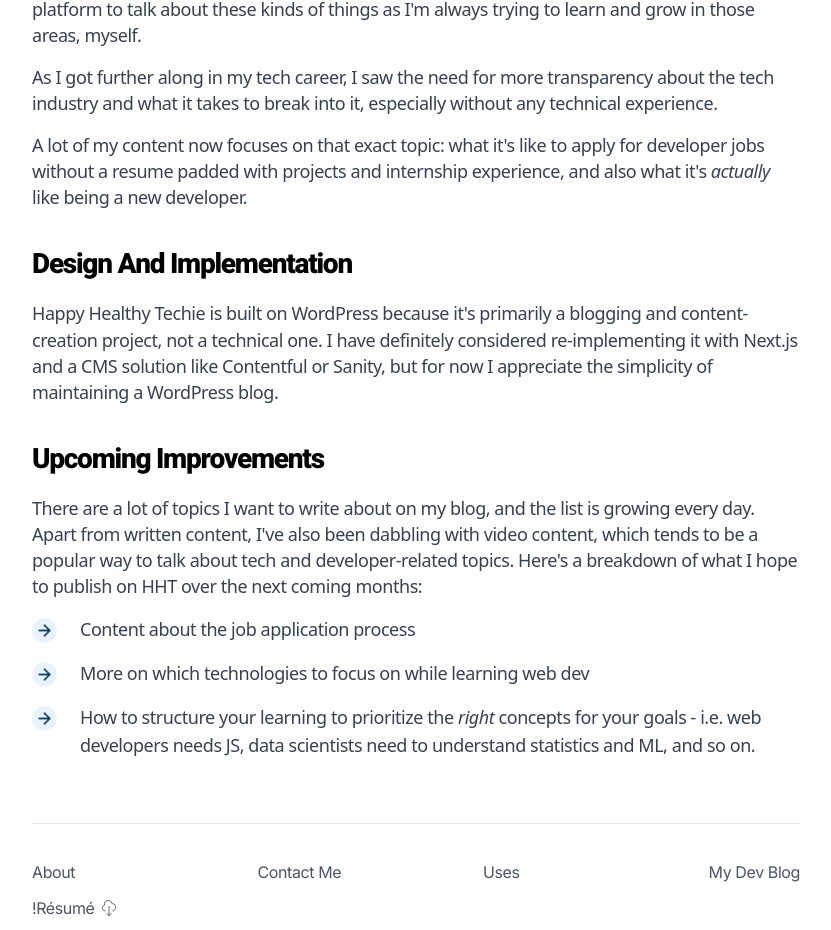
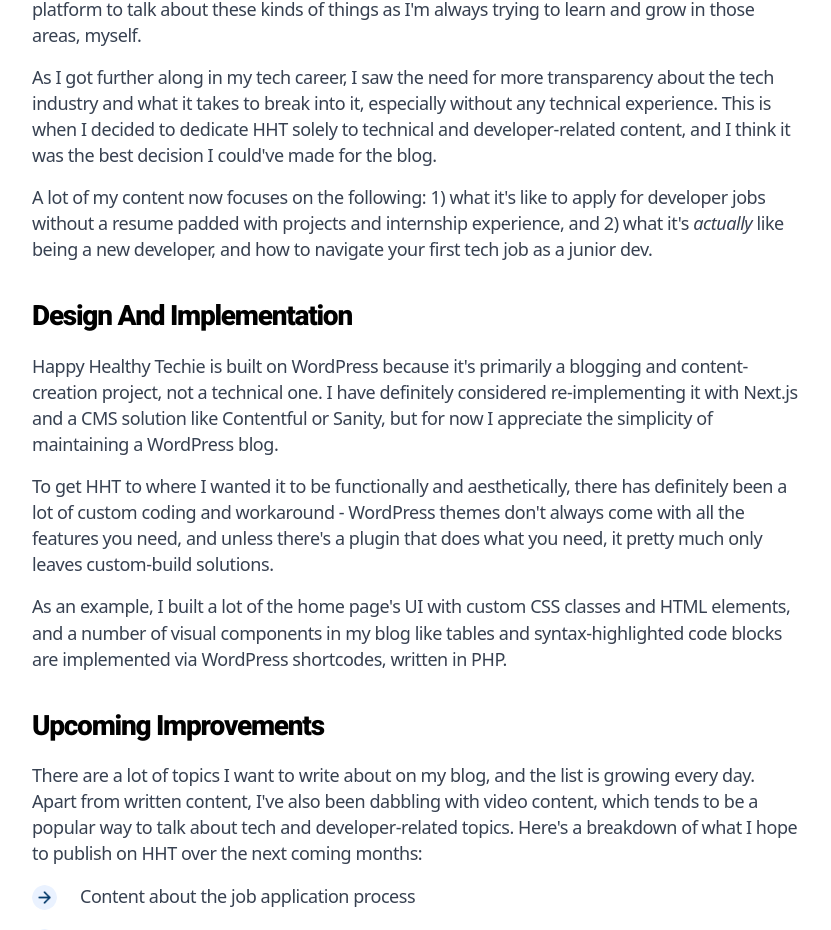
Before and after one commit to bengerlovin/bengerlovin.me, a Next.js app: page /projects/hht in a window 1280 px wide. Shown: the part 1314-2244 px from the top of the page, without its empty margins (224-1055 px from the left). Built offline with nearby package versions, Linux system fonts and the light colour scheme.

Commit message:
updated resume, attached it to buttons in mobile menu and footer, typos

```diff
--- a/components/Navigation/Footer.tsx
+++ b/components/Navigation/Footer.tsx
@@ -25,7 +25,7 @@ export default function Footer() {
             </Link>
 
             <div className='flex items-center gap-x-1.5 group'>
-              <a href='/resume.pdf' download className='text-base tracking-tight text-gray-600 transition-colors duration-150 ease-in-out font-inter group-hover:text-blue-800'>!Résumé</a>
+              <a href='/resume/ben-gerlovin-cv-2022.pdf' download className='text-base tracking-tight text-gray-600 transition-colors duration-150 ease-in-out font-inter group-hover:text-blue-800'>Résumé</a>
 
               {/* download icon */}
               <svg xmlns="http://www.w3.org/2000/svg" className="text-gray-700 h-[18px] w-[18px] group-hover:text-blue-800 transition-colors duration-150 ease-in-out stroke-current" fill="none" viewBox="0 0 24 24" stroke="currentColor">
--- a/components/Navigation/MobileMenu.tsx
+++ b/components/Navigation/MobileMenu.tsx
@@ -85,7 +85,7 @@ const MobileMenu = () => {
                         <div className='flex items-center justify-between mt-5 '>
                             <SocialIcons />
                             <div className='flex items-center gap-x-1.5 group border-[1px] rounded-md border-blue-700 py-1.5 px-3'>
-                                <a href='/resume.pdf' target={'_blank'} download className='text-sm tracking-tight text-blue-700 transition-colors duration-150 ease-in-out group-hover:text-blue-800'>!Download CV</a>
+                                <a href='/resume/ben-gerlovin-cv-2022.pdf' target={'_blank'} download className='text-sm tracking-tight text-blue-700 transition-colors duration-150 ease-in-out group-hover:text-blue-800'>Download CV</a>
                                 <svg xmlns="http://www.w3.org/2000/svg" className="h-[18px] w-[18px] group-hover:text-blue-800 text-blue-700 transition-colors duration-150 ease-in-out" fill="none" viewBox="0 0 24 24" stroke="currentColor">
                                     <path strokeLinecap="round" strokeLinejoin="round" strokeWidth={1.5} d="M7 16a4 4 0 01-.88-7.903A5 5 0 1115.9 6L16 6a5 5 0 011 9.9M9 19l3 3m0 0l3-3m-3 3V10" />
                                 </svg>
--- a/pages/projects/hht.tsx
+++ b/pages/projects/hht.tsx
@@ -93,11 +93,11 @@ export default function HHTProject() {
           </Text>
 
           <Text classes='mt-4'>
-            As I got further along in my tech career, I saw the need for more transparency about the tech industry and what it takes to break into it, especially without any technical experience.
+            As I got further along in my tech career, I saw the need for more transparency about the tech industry and what it takes to break into it, especially without any technical experience. This is when I decided to dedicate HHT solely to technical and developer-related content, and I think it was the best decision I could've made for the blog.
           </Text>
 
           <Text classes='mt-4'>
-            A lot of my content now focuses on that exact topic: what it's like to apply for developer jobs without a resume padded with projects and internship experience, and also what it's <em>actually</em> like being a new developer.
+            A lot of my content now focuses on the following: 1) what it's like to apply for developer jobs without a resume padded with projects and internship experience, and 2) what it's <em>actually</em> like being a new developer, and how to navigate your first tech job as a junior dev.
           </Text>
 
         </PageSection>
@@ -111,6 +111,13 @@ export default function HHTProject() {
           <Text classes='mt-4'>
             Happy Healthy Techie is built on WordPress because it's primarily a blogging and content-creation project, not a technical one. I have definitely considered re-implementing it with Next.js and a CMS solution like Contentful or Sanity, but for now I appreciate the simplicity of maintaining a WordPress blog.
           </Text>
+          <Text classes='mt-4'>
+            To get HHT to where I wanted it to be functionally and aesthetically, there has definitely been a lot of custom coding and workaround - WordPress themes don't always come with all the features you need, and unless there's a plugin that does what you need, it pretty much only leaves custom-build solutions.
+          </Text>
+          <Text classes='mt-4'>
+            As an example, I built a lot of the home page's UI with custom CSS classes and HTML elements, and a number of visual components in my blog like tables and syntax-highlighted code blocks are implemented via WordPress shortcodes, written in PHP.
+          </Text>
+
 
         </PageSection>
 
--- a/pages/projects/speedscanr.tsx
+++ b/pages/projects/speedscanr.tsx
@@ -100,10 +100,10 @@ export default function SpeedScanrProject() {
           </ProjectHeading>
 
           <Text classes='mt-4'>
-            Google's <Link href='https://developers.google.com/speed/docs/insights/v5/get-started'>PageSpeed Insights API</Link> offers a lot of fantastic audits for pagespeed performance, but it's <b>"Opportunities"</b> section leaves a lot to be desired. This is to be expected, since Google can't go around recommending one service over another as a way to improve page-load times - this would be a display of favoritism.
+            Google's <Link href='https://developers.google.com/speed/docs/insights/v5/get-started'>PageSpeed Insights API</Link> offers a lot of fantastic audits for pagespeed performance, but its <b>"Opportunities"</b> section (where each failing audit is discussed) leaves a lot to be desired. This is to be expected, since Google can't go around recommending one service over another as a way to improve page-load times - it has to be impartial and only show the data it collected.
           </Text>
           <Text classes='mt-4'>
-            In my experience as a tech blogger, a lot of the people that use PageSpeed insights share this frustration, especially those that are not very tech-savvy. A lot of Google's improvement tips are too broad, or use difficult terminology. Moreover, they never really say <em>what to do</em>.
+            In my experience as a tech blogger, a lot of the people that use PageSpeed insights share this frustration, especially those that are not very tech-savvy ( a lot of bloggers use WordPress and don't know what servers are or how to minify CSS). Most of Google's improvement tips are too broad, or use difficult terminology. Moreover, they never really say <em>what</em> to do, but only that something needs to be done when an audit fails.
           </Text>
           <Text classes='mt-4'>
             Speed Scanr is my implementation of the PageSpeed API, but instead of showing generic, jargon-infused tips that don't really help the vast majority of people, each audit has detailed instructions on what to improve and how. The audits are also ranked by priority, so that you never have to worry about wasting your time fixing something that won't really help improve performance.
@@ -116,10 +116,10 @@ export default function SpeedScanrProject() {
                 <b>TypeScript</b> - the response object from a PageSpeed API call is complex and multi-layered. A rigorous type system was crucial to not only simplify development but to ensure data was displayed properly
               </ArrowListItem>
               <ArrowListItem>
-                <b>Formik</b> - URLs are notoriously difficult to validate as their regex pattern is pretty ugly. Formik came in really handle with validation and submission handling built in.
+                <b>Formik</b> - URLs are notoriously difficult to validate as their regex pattern is pretty ugly. Formik came in really handy with validation and submission handling built in.
               </ArrowListItem>
               <ArrowListItem>
-                <b>Next.js's Backend Architecture</b> - each time a URL is analyzed, an fetch request is made to a custom-built API endpoint. Next.js makes this so simple to implement with its APIs folder and first-class support with TypeScript.
+                <b>Next.js's Backend Architecture</b> - each time a URL is analyzed, a fetch request is made to a custom-built API endpoint. Next.js makes this so simple to implement with its APIs folder and first-class support with TypeScript.
               </ArrowListItem>
 
             </ul>
@@ -169,7 +169,7 @@ export default function SpeedScanrProject() {
                 <b>Recommendations engine</b> - the recommendations for each audit are currently stored as JSX components, and for each URL analysis, depending on the score of an audit (from 0 to 1), a different recommendation is shown. If you pass an audit, there's no need to see what improvements you can make, versus if you fail an audit, you should see a list of all the improvements you need to implement. The recommendation engine is what will link a URL scan event to the recommendations, ensuring that for each audit, the correct JSX snippet is displayed.
               </ArrowListItem>
               <ArrowListItem>
-                <b>Stylistic updates</b> - there are a few loose ends are far as styling is concerned: the home page is a bit bare unless popualted with the result from a URL scan (this can be easily fixed with a few visual sections describing the project), and the URL scan results themselves are not fully polished
+                <b>Stylistic updates</b> - there are a few loose ends as far as styling is concerned: the home page is a bit bare unless popualted with the result from a URL scan (this can be easily fixed with a few visual sections describing the project), and the URL scan results themselves are not fully polished
               </ArrowListItem>
               <ArrowListItem>
                 <b>About and FAQ pages</b> - this is a small fix, but I think it's important to be clear about a project's goals and what someone can expect if they're poking around the site.
```
Also changed, not shown: 2 other files (tests, documents, lock files or other folders).
